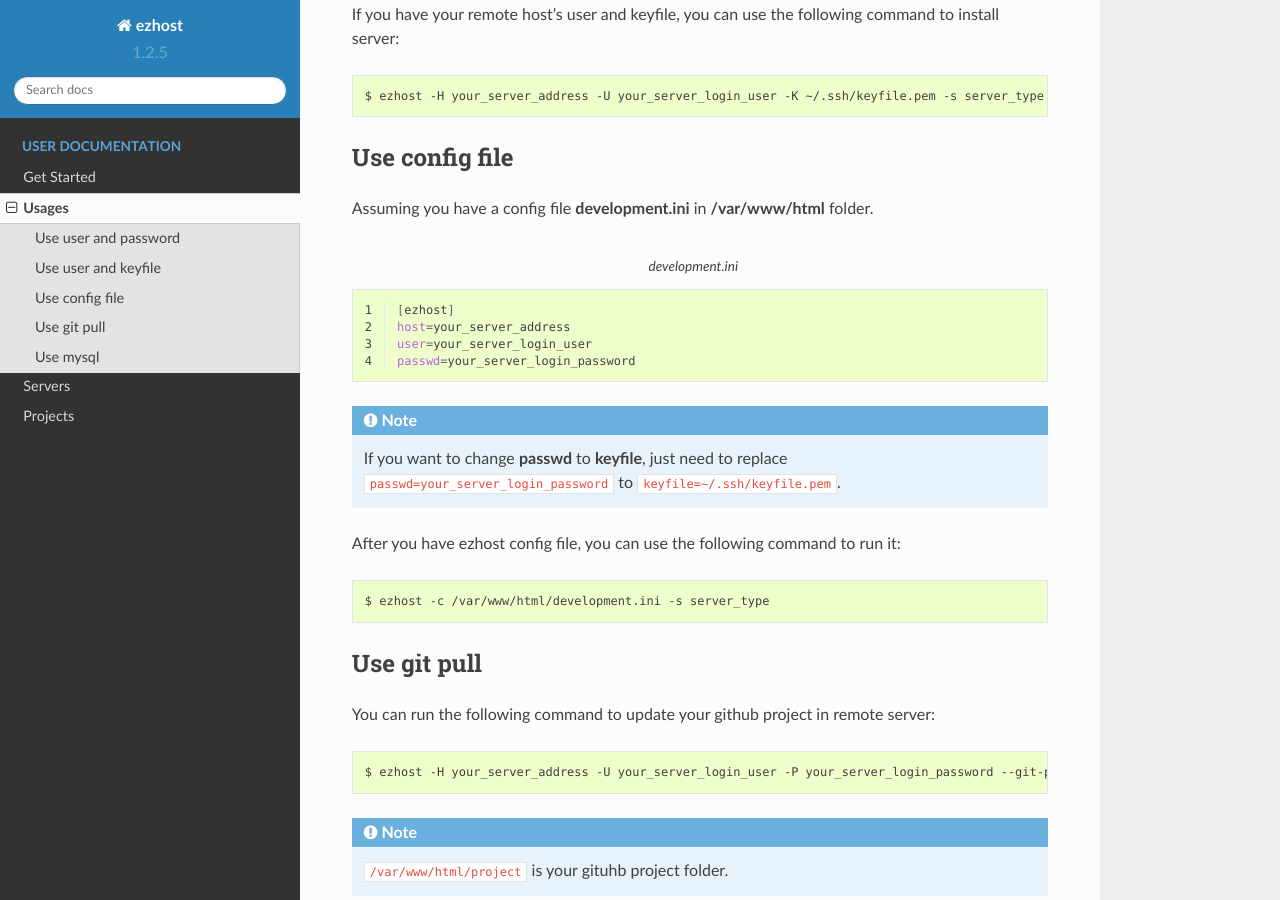
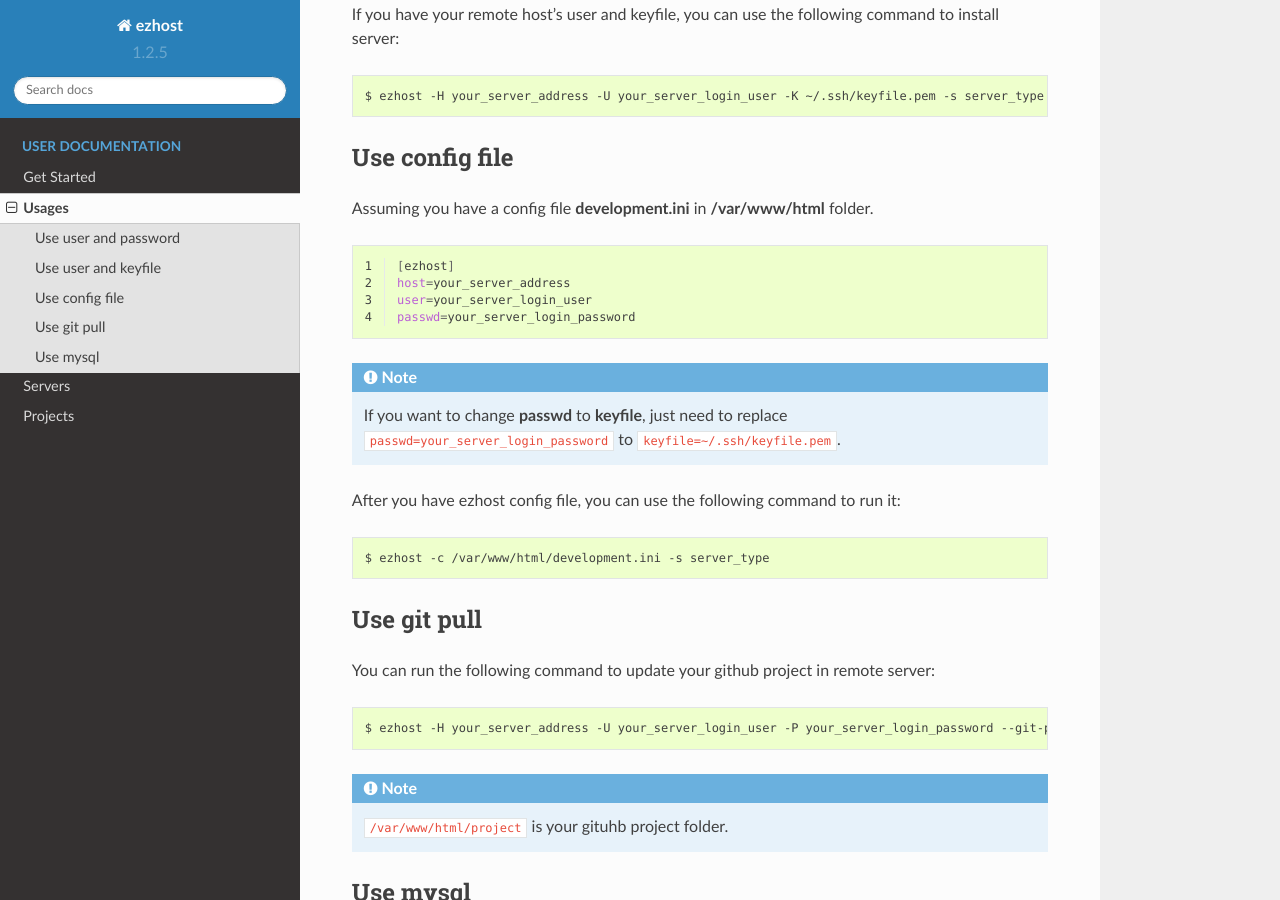
Before and after one commit to zhexiao/ezhost, a Sphinx documentation site: the page built from docs/usage.rst, in a window 1280 px wide and 900 px high, scrolled down 557 px. Built offline with Sphinx 7.4.7 and the Read the Docs theme 2.0.0, drawn with Linux system fonts in a browser that asks for light colours.

Commit message:
change docs

```diff
--- a/docs/usage.rst
+++ b/docs/usage.rst
@@ -32,7 +32,6 @@
 
 .. code-block:: bash
    :linenos:
-   :caption: development.ini
 
    [ezhost]
    host=your_server_address
```
